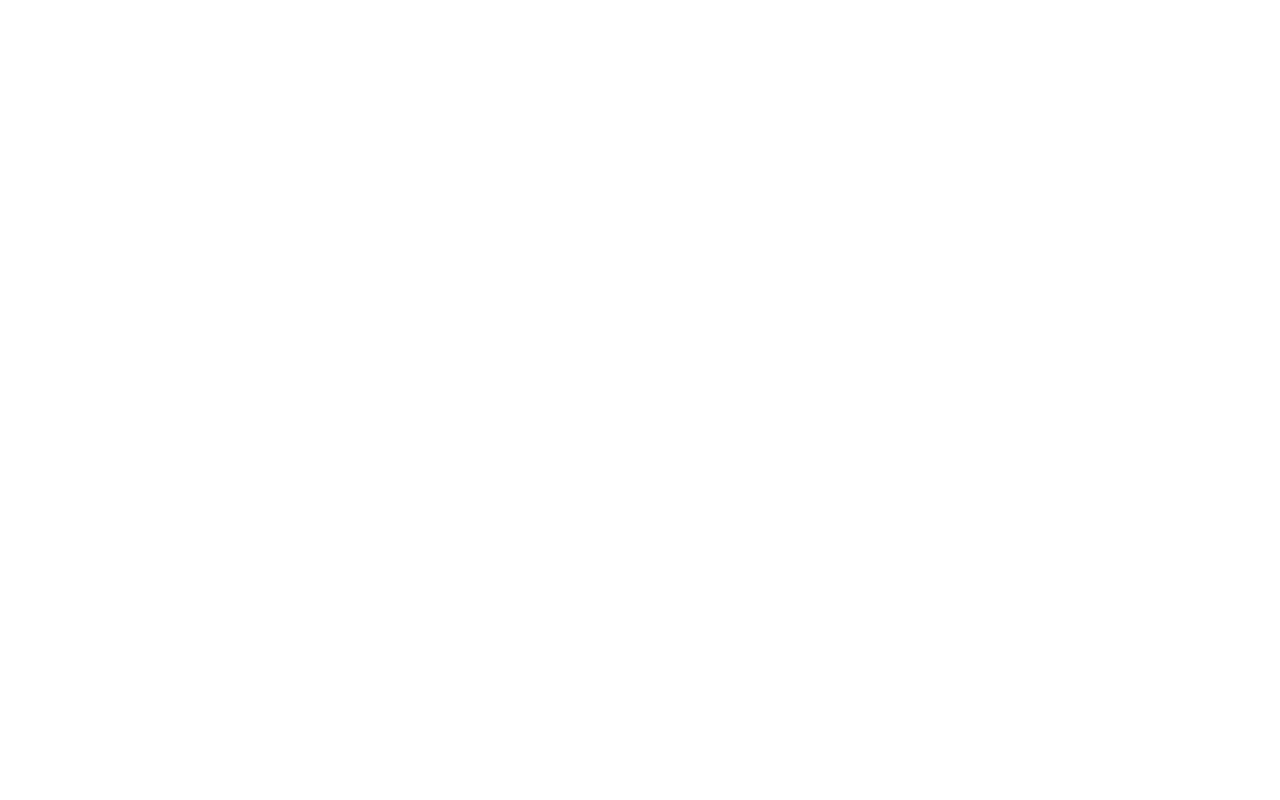
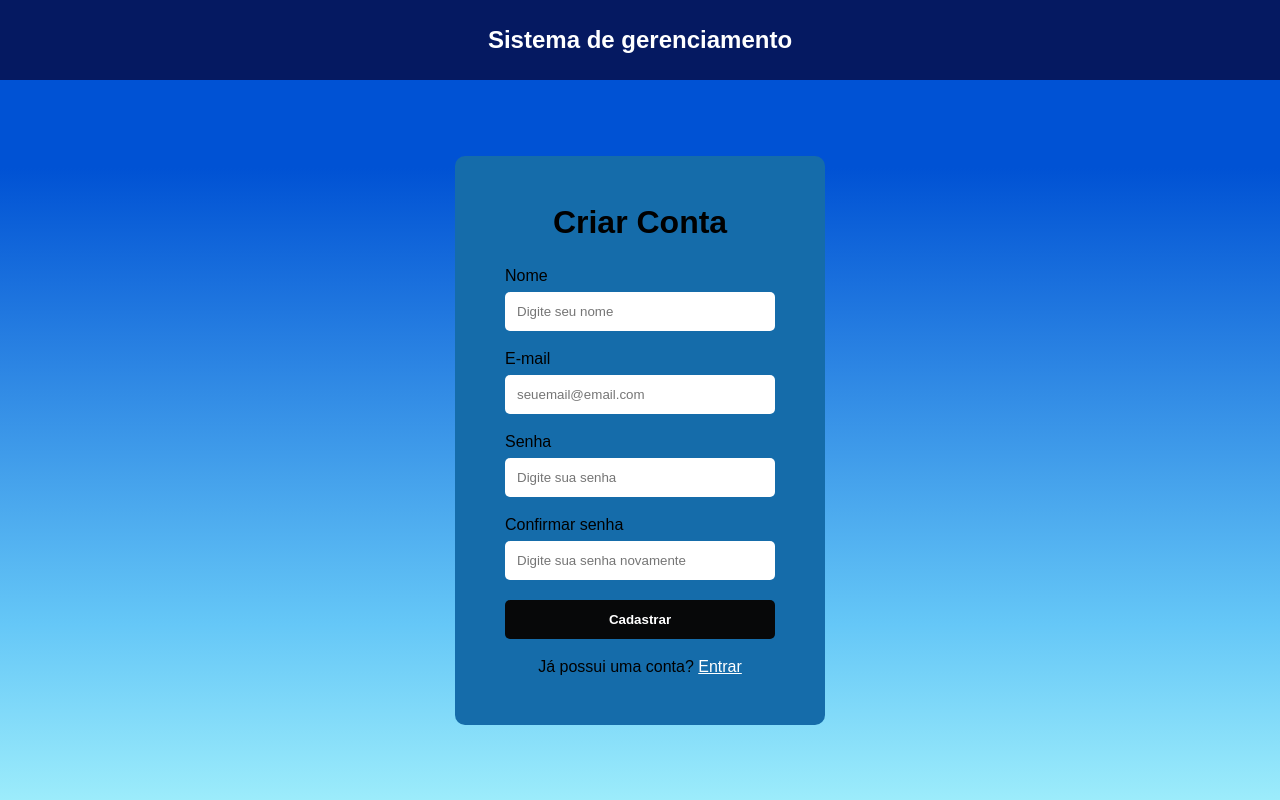
Before and after one commit to lucascosta9349/JS, a website: page frontEnd/html/cadastro.html in a window 1280 px wide. Drawn offline with Linux system fonts and the light colour scheme.

Commit message:
subindo pro repositório remoto

```diff
--- a/frontEnd/css/style.css
+++ b/frontEnd/css/style.css
@@ -0,0 +1,86 @@
+body{
+    background: linear-gradient(180deg, #0052D4 21%, #65C7F7 78%, #9CECFB 100%);
+    background-repeat: no-repeat;
+    min-height: 100vh;
+    font-family: Arial, sans-serif;
+
+}
+
+header{
+    background: rgb(5, 25, 97);
+    padding: 1.75rem;
+}
+
+.header h1{
+    color: white;
+    text-align: center;
+    font-weight: bold;
+    font-size: 1.5rem;
+}
+
+main{
+    min-height: calc(100vh - 5rem);
+    align-items: center;
+    justify-content: center;
+    display: flex;
+}
+
+.login, .cadastro {
+    width: 270px;
+    padding: 50px;
+    background: rgb(21, 108, 170);
+    border-radius: 10px;
+}
+
+.login h1, .cadastro h1{
+    margin-bottom: 30px;
+    text-align: center;
+    font-size: 2rem;
+    font-weight: bold;
+}
+
+.login form, .cadastro form{
+    display: flex;
+    flex-direction: column;
+    gap: 20px;
+}
+
+.login form div,
+.cadastro form div{
+    display: flex;
+    flex-direction: column;
+    gap: 8px;
+}
+
+.login input, .cadastro input{
+    padding: 12px;
+    border: none;
+    border-radius: 5px;
+}
+
+.button {
+    padding: 12px;
+    border: none;
+    border-radius: 5px;
+    cursor: pointer;
+    font-weight: bold;
+    background-color: #070809;
+    color: white;
+
+    transition: transform 0.2s ease;
+}
+
+.button:hover {
+    transform: scale(1.03);
+}
+
+.login p,
+.cadastro p {
+    margin-top: 20px;
+    text-align: center;
+}
+
+.login a,
+.cadastro a {
+    color: white;
+}
--- a/frontEnd/html/cadastro.html
+++ b/frontEnd/html/cadastro.html
@@ -0,0 +1,89 @@
+<!DOCTYPE html>
+<html lang="pt-BR">
+
+<head>
+    <meta charset="UTF-8">
+    <meta name="viewport" content="width=device-width, initial-scale=1.0">
+
+    <link rel="stylesheet" href="/frontEnd/css/reset.css">
+    <link rel="stylesheet" href="/frontEnd/css/style.css">
+
+    <title>Cadastro</title>
+</head>
+
+<body>
+
+    <header>
+        <div class="header">
+            <h1>Sistema de gerenciamento</h1>
+        </div>
+    </header>
+
+    <main>
+        <div class="cadastro">
+
+            <h1>Criar Conta</h1>
+
+            <form action="/cadastro" method="POST">
+
+                <div>
+                    <label for="nome">Nome</label>
+                    <input
+                        type="text"
+                        id="nome"
+                        name="nome"
+                        placeholder="Digite seu nome"
+                        required
+                    >
+                </div>
+
+                <div>
+                    <label for="email">E-mail</label>
+                    <input
+                        type="email"
+                        id="email"
+                        name="email"
+                        placeholder="seuemail@email.com"
+                        required
+                    >
+                </div>
+
+                <div>
+                    <label for="password">Senha</label>
+                    <input
+                        type="password"
+                        id="password"
+                        name="password"
+                        placeholder="Digite sua senha"
+                        required
+                    >
+                </div>
+
+                <div>
+                    <label for="confirmPassword">Confirmar senha</label>
+                    <input
+                        type="password"
+                        id="confirmPassword"
+                        name="confirmPassword"
+                        placeholder="Digite sua senha novamente"
+                        required
+                    >
+                </div>
+
+                <button type="submit" class="button">
+                    Cadastrar
+                </button>
+
+            </form>
+
+            <p>
+                Já possui uma conta?
+                <a href="/frontEnd/html/index.html">Entrar</a>
+            </p>
+
+        </div>
+    </main>
+
+</body>
+
+</html>
```
Also changed, not shown: frontEnd/html/index.html (+34 -3 lines), git commands.txt (+56 -0 lines).
